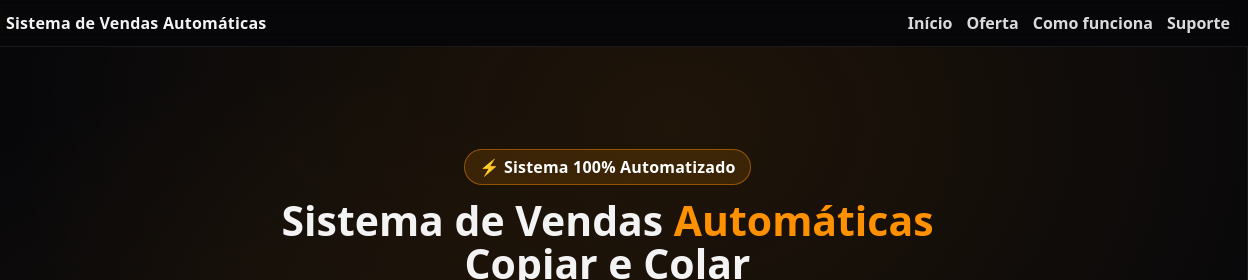
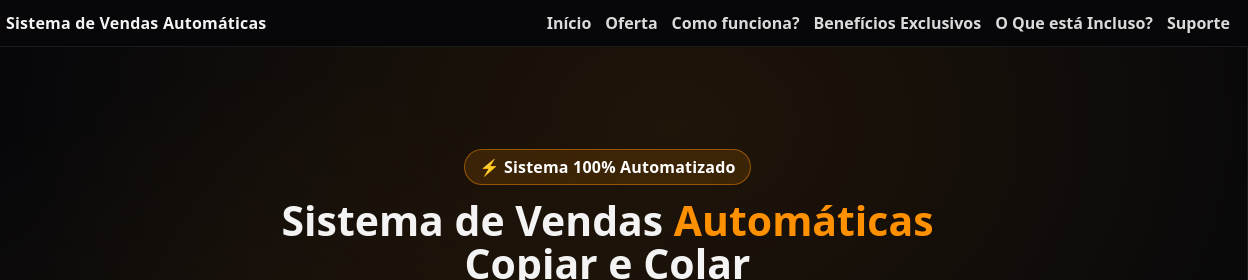
Before and after one commit to RocketMarketDigital/Rocket-Market-Digital, a plain HTML site: page index.html in a window 1280 px wide. Shown: the top 280 px of the page, 32-1280 px from the left. Drawn offline with Linux system fonts and the light colour scheme.

Commit message:
Update index.html

```diff
--- a/index.html
+++ b/index.html
@@ -22,7 +22,9 @@
     <div class="topbar__right">
       <a class="toplink" href="#hero">Início</a>
       <a class="toplink" href="#oferta">Oferta</a>
-      <a class="toplink" href="#como">Como funciona</a>
+      <a class="toplink" href="#como">Como funciona?</a>
+      <a class="toplink" href="#como">Benefícios Exclusivos</a>
+      <a class="toplink" href="#como">O Que está Incluso?</a>
       <a class="toplink" href="#suporte">Suporte</a>
     </div>
   </header>
```
